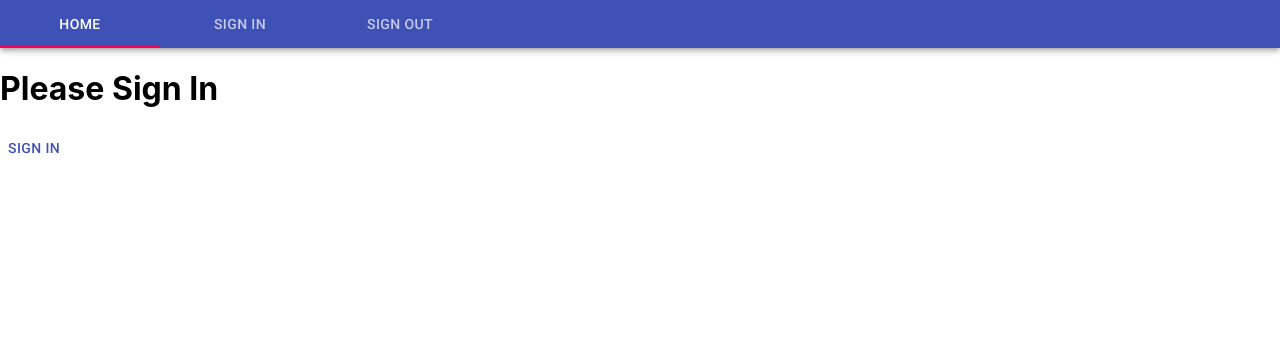
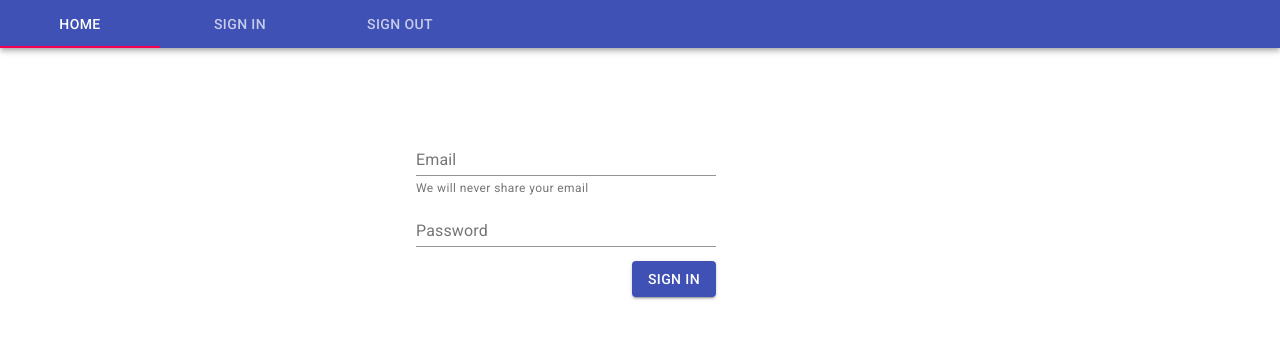
Before and after one commit to RubenAgDev/my-smart-home-webapp, a React (Create React App) app: page /sign-in in a window 1280 px wide. Shown: the top 338 px of the page. Built offline with nearby package versions, Linux system fonts and the light colour scheme.

Commit message:
SensorCard and LoginForm

```diff
--- a/public/index.html
+++ b/public/index.html
@@ -7,7 +7,7 @@
     <meta name="theme-color" content="#000000" />
     <meta
       name="description"
-      content="Web site created using create-react-app"
+      content=""
     />
     <link rel="apple-touch-icon" href="%PUBLIC_URL%/logo192.png" />
     <!--
@@ -26,7 +26,7 @@
     -->
     <link rel="stylesheet" href="https://fonts.googleapis.com/css?family=Roboto:300,400,500,700&display=swap" />
     <link rel="stylesheet" href="https://fonts.googleapis.com/icon?family=Material+Icons" />
-    <title>React App</title>
+    <title>My Smart Home</title>
   </head>
   <body>
     <noscript>You need to enable JavaScript to run this app.</noscript>
--- a/src/App.css
+++ /dev/null
@@ -1,38 +0,0 @@
-.App {
-  text-align: center;
-}
-
-.App-logo {
-  height: 40vmin;
-  pointer-events: none;
-}
-
-@media (prefers-reduced-motion: no-preference) {
-  .App-logo {
-    animation: App-logo-spin infinite 20s linear;
-  }
-}
-
-.App-header {
-  background-color: #282c34;
-  min-height: 100vh;
-  display: flex;
-  flex-direction: column;
-  align-items: center;
-  justify-content: center;
-  font-size: calc(10px + 2vmin);
-  color: white;
-}
-
-.App-link {
-  color: #61dafb;
-}
-
-@keyframes App-logo-spin {
-  from {
-    transform: rotate(0deg);
-  }
-  to {
-    transform: rotate(360deg);
-  }
-}
--- a/src/App.js
+++ b/src/App.js
@@ -4,6 +4,7 @@ import {
   Switch,
   Route
 } from 'react-router-dom';
+import { makeStyles } from '@material-ui/core/styles';
 
 import Nav from './components/Nav';
 import PrivateRoute from './components/PrivateRoute';
@@ -12,9 +13,15 @@ import Home from './pages/Home/Home';
 import SignIn from './pages/SignIn/SignIn';
 import SignOut from './pages/SignOut/SignOut';
 
-import './App.css';
+const useStyles = makeStyles(theme => ({
+  main: {
+    padding: "0 2em"
+  },
+}))
 
 function App() {
+  const classes = useStyles();
+
   const [currentNavValue, setCurrentNavValue] = React.useState(0);
 
   const handleNavChange = (event, newValue) => {
@@ -23,10 +30,10 @@ function App() {
 
   return (
     <Router>
-      <main>
-        <Nav
-          value={currentNavValue}
-          onChange={handleNavChange} />
+      <Nav
+        value={currentNavValue}
+        onChange={handleNavChange} />
+      <main className={classes.main}>
         <Switch>
           <Route path="/sign-in">
             <SignIn />
--- a/src/pages/Home/Home.js
+++ b/src/pages/Home/Home.js
@@ -1,9 +1,13 @@
 import React from 'react';
+import SensorsList from './components/SensorsList';
 
 function Home() {
-    return (
-        <h1>Welcome Home!</h1>
-    );
+  return (
+    <>
+      <h1>Welcome Home!</h1>
+      <SensorsList />
+    </>
+  );
 }
 
 export default Home;
--- /dev/null
+++ b/src/pages/Home/components/SensorCard.js
@@ -0,0 +1,51 @@
+import React from 'react';
+import { makeStyles } from '@material-ui/core/styles';
+import Card from '@material-ui/core/Card';
+import CardActionArea from '@material-ui/core/CardActionArea';
+import CardActions from '@material-ui/core/CardActions';
+import CardContent from '@material-ui/core/CardContent';
+import CardMedia from '@material-ui/core/CardMedia';
+import Button from '@material-ui/core/Button';
+import Typography from '@material-ui/core/Typography';
+
+const useStyles = makeStyles({
+  root: {
+    maxWidth: 345,
+  },
+});
+
+function SensorCard() {
+  const classes = useStyles();
+
+  return (
+    <Card className={classes.root}>
+      <CardActionArea>
+        <CardMedia
+          component="img"
+          alt="Sensor 1"
+          height="140"
+          image="/images/sensor.png"
+          title="Sensor 1"
+        />
+        <CardContent>
+          <Typography gutterBottom variant="h5" component="h2">
+            Laundry Room Sensor
+          </Typography>
+          <Typography variant="body2" color="textSecondary" component="p">
+            Some description here
+          </Typography>
+        </CardContent>
+      </CardActionArea>
+      <CardActions>
+        <Button size="small" color="primary">
+          Program
+        </Button>
+        <Button size="small" color="primary">
+          See More
+        </Button>
+      </CardActions>
+    </Card>
+  );
+}
+
+export default SensorCard;
--- /dev/null
+++ b/src/pages/Home/components/SensorsList.js
@@ -0,0 +1,10 @@
+import React from 'react';
+import SensorCard from './SensorCard';
+
+function SensorsList() {
+  return (
+    <SensorCard />
+  );
+}
+
+export default SensorsList;
--- a/src/pages/SignIn/SignIn.js
+++ b/src/pages/SignIn/SignIn.js
@@ -1,18 +1,28 @@
 import React from 'react';
-import Button from '@material-ui/core/Button';
-
-import StorageService from '../../services/Storage';
+import LoginForm from './components/LoginForm';
 
 function SignIn() {
-  const handleOnClick = () => {
-    StorageService.setUserLoggedIn();
+  const [formValues, setFormValues] = React.useState({
+    email: '',
+    password: ''
+  });
+
+  const handleFormChange = event => {
+    setFormValues({
+      ...formValues,
+      [event.target.name]: event.target.value
+    });
+  };
+
+  const handleFormSubmit = () => {
+    console.log(formValues);
   };
 
   return (
-    <>
-      <h1>Please Sign In</h1>
-      <Button color="primary" onClick={handleOnClick}>Sign In</Button>
-    </>
+    <LoginForm
+      onChange={handleFormChange}
+      onSubmit={handleFormSubmit}
+      values={formValues} />
   );
 }
 
--- /dev/null
+++ b/src/pages/SignIn/components/LoginForm.js
@@ -0,0 +1,59 @@
+import React from 'react';
+import { makeStyles } from '@material-ui/core/styles';
+import TextField from '@material-ui/core/TextField';
+import Button from '@material-ui/core/Button';
+
+const useStyles = makeStyles(theme => ({
+  root: {
+    margin: 'auto',
+    width: '50%',
+    '& > *': {
+      margin: theme.spacing(10),
+    },
+    '& div': {
+      width: '300px',
+    },
+    '& input[type=\'text\']': {
+      width: '20em'
+    },
+    '& button': {
+      float: 'right',
+      margin: '1em 0 0 1em'
+    }
+  },
+}));
+
+function LoginForm({values, onChange, onSubmit}) {
+  const classes = useStyles();
+
+  return (
+    <div className={classes.root}>
+      <form autoComplete="off">
+        <div>
+          <TextField
+            id="email"
+            name="email"
+            label="Email"
+            value={values.email}
+            onChange={onChange}
+            helperText="We will never share your email" />
+        </div>
+        <div>
+          <TextField
+            id="password"
+            name="password"
+            label="Password"
+            type="password"
+            value={values.password}
+            onChange={onChange}
+        />
+        </div>
+        <div>
+          <Button variant="contained" color="primary" onClick={onSubmit}>Sign In</Button>
+        </div>
+      </form>
+    </div>
+  );
+}
+
+export default LoginForm;
```
Also changed, not shown: public/images/sensor.png (added), src/logo.svg (deleted).
